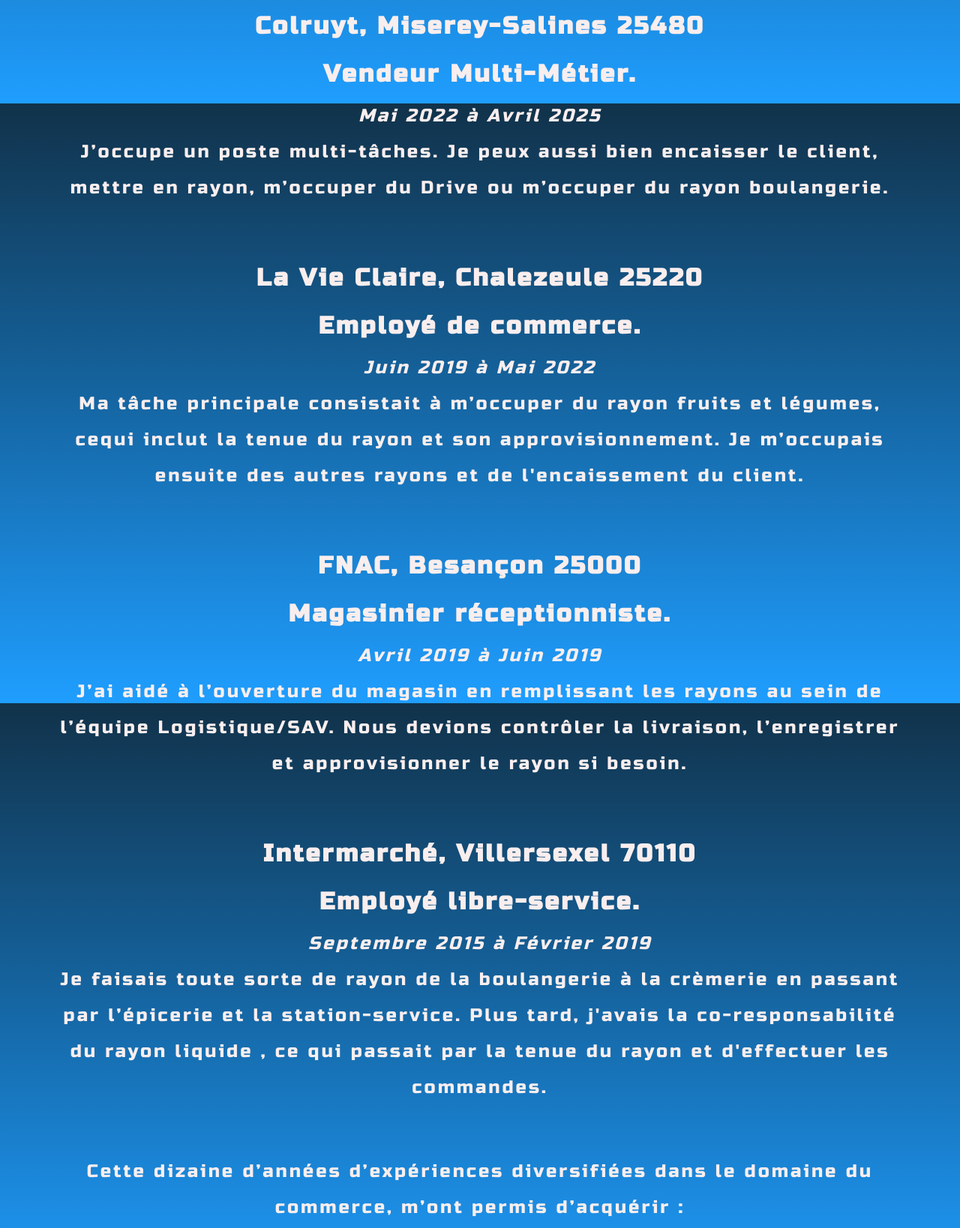
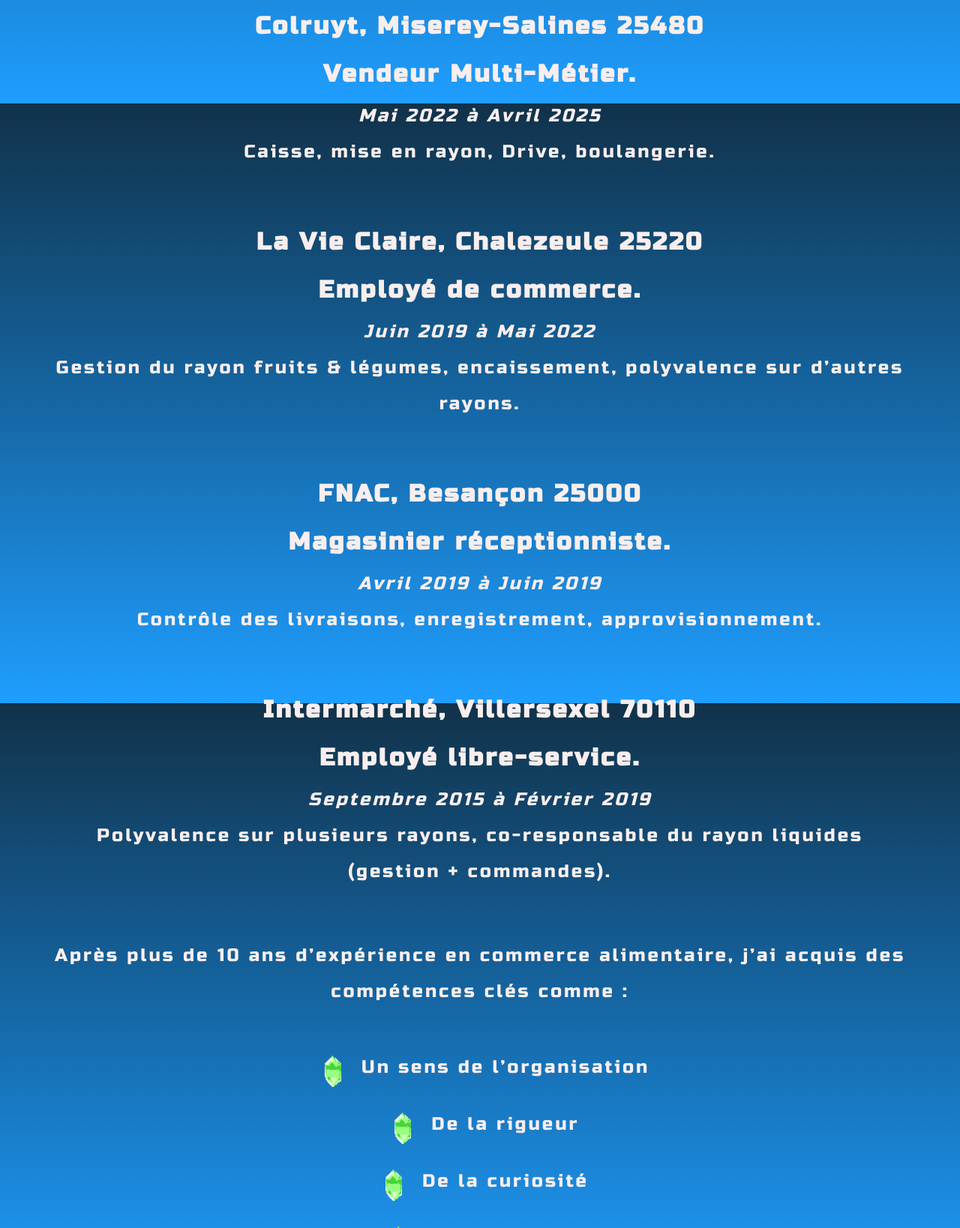
Before and after one commit to Krisdevo/CV, a plain HTML site: page index.html in a window 1280 px wide. Shown: the part 1462-3100 px from the top of the page at 75% size. Drawn offline with Linux system fonts and the light colour scheme.

Commit message:
text modification

```diff
--- a/index.html
+++ b/index.html
@@ -99,35 +99,28 @@
                     Colruyt, Miserey-Salines 25480 <br> Vendeur Multi-Métier.
                 </h3>
                 <p class="date">Mai 2022 à Avril 2025</p>
-                <p>J’occupe un poste multi-tâches. Je peux aussi bien encaisser le client, mettre en rayon,
-                    m’occuper du Drive ou m’occuper du rayon boulangerie.</p>
+                <p>Caisse, mise en rayon, Drive, boulangerie.</p>
                 <br><br>
                 <h3>
                     La Vie Claire, Chalezeule 25220 <br> Employé de commerce.
                 </h3>
                 <p class="date">Juin 2019 à Mai 2022</p>
-                <p>Ma tâche principale consistait à m’occuper du rayon fruits et légumes, cequi inclut la tenue du
-                rayon et son approvisionnement. Je m’occupais ensuite des autres rayons et de l'encaissement du
-                client.
+                <p>Gestion du rayon fruits & légumes, encaissement, polyvalence sur d’autres rayons.
                 </p>
                     <br><br>
                 <h3>
                     FNAC, Besançon 25000 <br> Magasinier réceptionniste.
                 </h3>
                 <p class="date">Avril 2019 à Juin 2019</p>
-                <p>J’ai aidé à l’ouverture du magasin en remplissant les rayons au sein de l’équipe Logistique/SAV.
-                    Nous devions contrôler la livraison, l’enregistrer et approvisionner le rayon si besoin.</p>
+                <p>Contrôle des livraisons, enregistrement, approvisionnement.</p>
                 <br><br>
                 <h3>
                     Intermarché, Villersexel 70110 <br> Employé libre-service.
                 </h3>
                 <p class="date">Septembre 2015 à Février 2019</p>
-                <p>Je faisais toute sorte de rayon de la boulangerie à la crèmerie en passant par l’épicerie et la
-                    station-service. Plus tard, j'avais la co-responsabilité du rayon liquide , ce qui passait par la
-                    tenue du rayon et d'effectuer les commandes.</p>
+                <p> Polyvalence sur plusieurs rayons, co-responsable du rayon liquides (gestion + commandes).</p>
                 <br><br>
-                <p>Cette dizaine d’années d’expériences diversifiées dans le domaine du commerce, m’ont permis d’acquérir
-                      :</p>
+                <p> Après plus de 10 ans d’expérience en commerce alimentaire, j’ai acquis des compétences clés comme :</p>
                 <br>
                 <ul>
                     <li><img src="./images/rupee.gif" alt="Gif animé d'un joyau" class="icon">Un sens de l’organisation</li>
@@ -141,10 +134,10 @@
                 <ul>
                     <li><img src="./images/rupee.gif" alt="Gif animé d'un joyau" class="icon">Baccalauréat Littéraire - 2012
                         Lycée Georges Colomb, Lure 70200 </li>
-                    <li><img src="./images/rupee.gif" alt="Gif animé d'un joyau" class="icon">Formation Developper Web Full-Stack
+                    <li><img src="./images/rupee.gif" alt="Gif animé d'un joyau" class="icon">Formation Developpeur Web Full-Stack
                         Studi - 2022 à 2023 (non achevé)
                     </li>
-                    <li><img src="./images/rupee.gif" alt="Gif animé d'un joyau" class="icon">Formation Developper Web et Web Mobile
+                    <li><img src="./images/rupee.gif" alt="Gif animé d'un joyau" class="icon">Formation Developpeur Web et Web Mobile
                         Formagraph Design - Avril 2025 à Octobre 2025
                     </li>
                 </ul>
```
